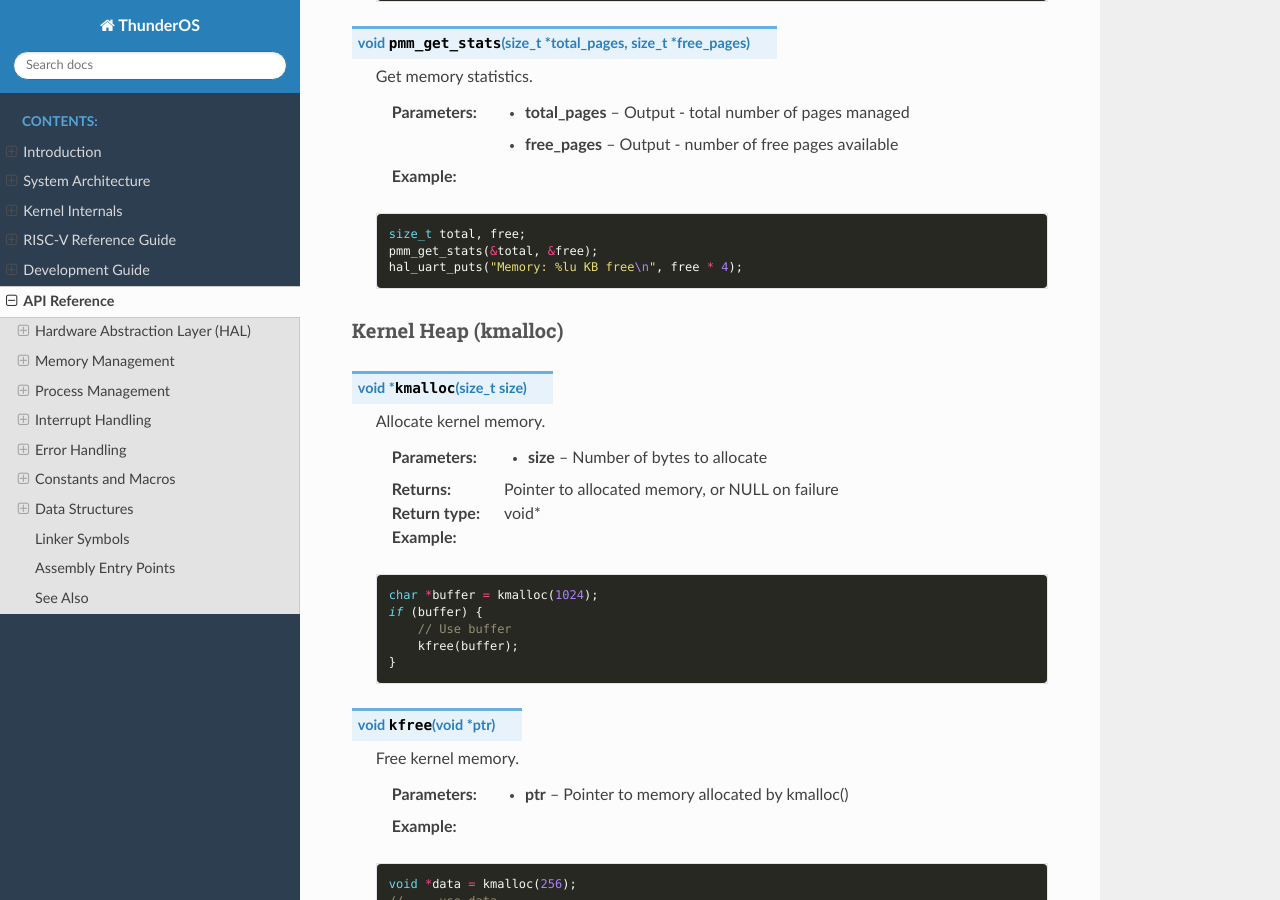
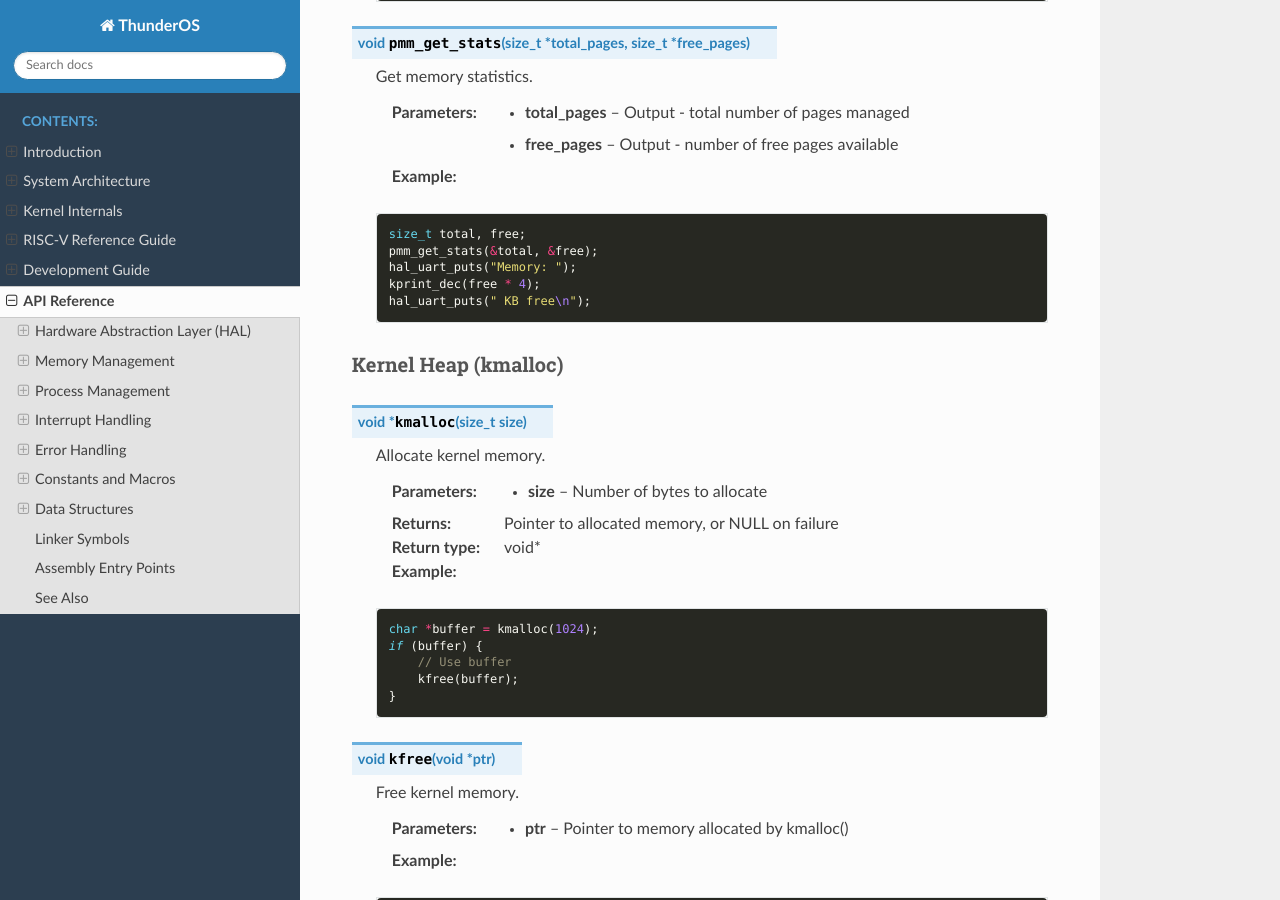
Before and after one commit to byteshiftlabs/thunderos, a Sphinx documentation site: the page built from docs/source/api.rst, in a window 1280 px wide and 900 px high, scrolled down 4367 px. Built offline with Sphinx 7.4.7 and the Read the Docs theme 3.1.0, drawn with Linux system fonts in a browser that asks for light colours.

Commit message:
Updated the PMM API example to use kprint_dec for memory output

```diff
--- a/docs/source/api.rst
+++ b/docs/source/api.rst
@@ -230,7 +230,9 @@ Physical Memory Manager (PMM)
 
       size_t total, free;
       pmm_get_stats(&total, &free);
-      hal_uart_puts("Memory: %lu KB free\n", free * 4);
+      hal_uart_puts("Memory: ");
+      kprint_dec(free * 4);
+      hal_uart_puts(" KB free\n");
 
 Kernel Heap (kmalloc)
 ~~~~~~~~~~~~~~~~~~~~~~
```
